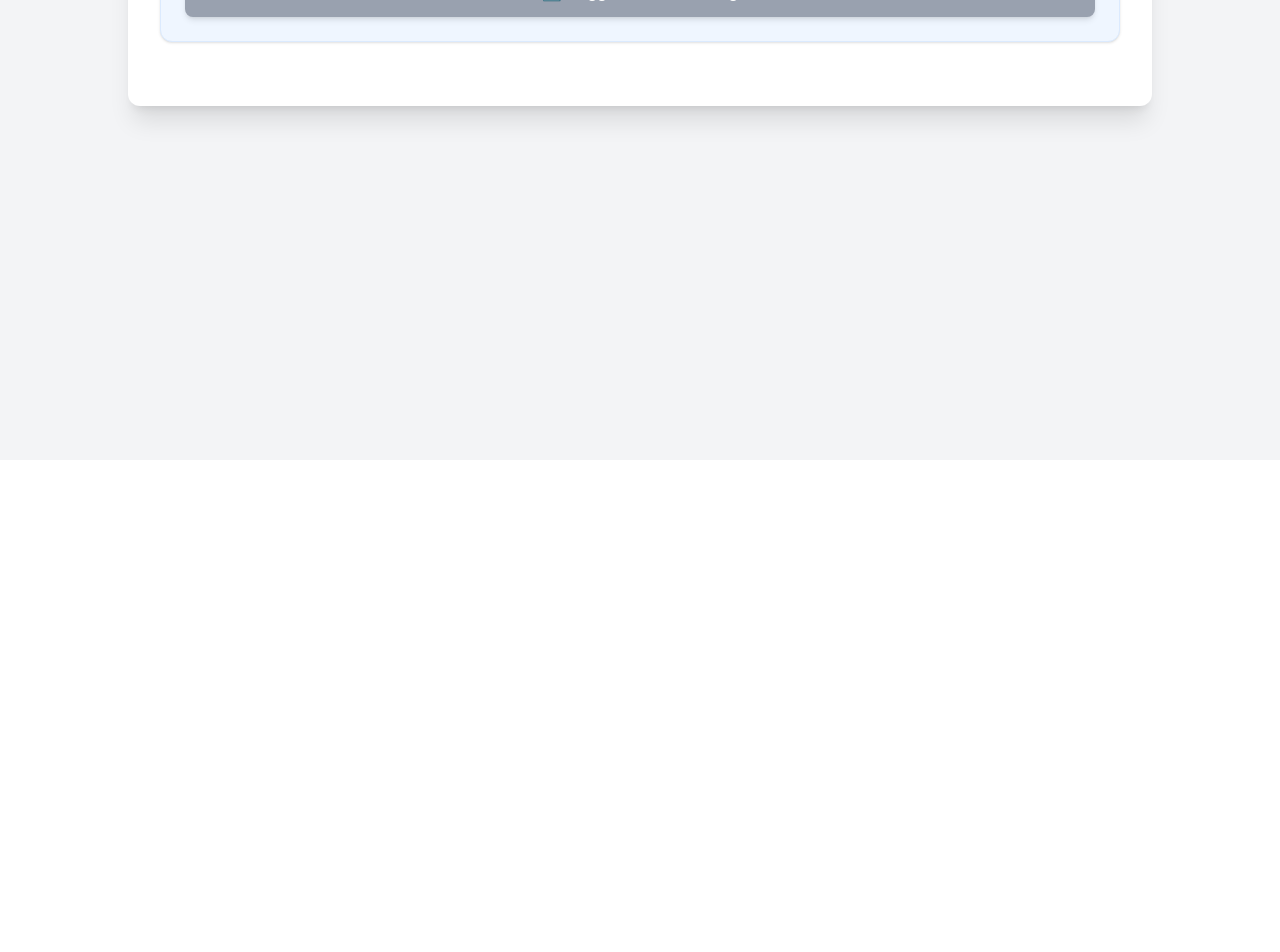
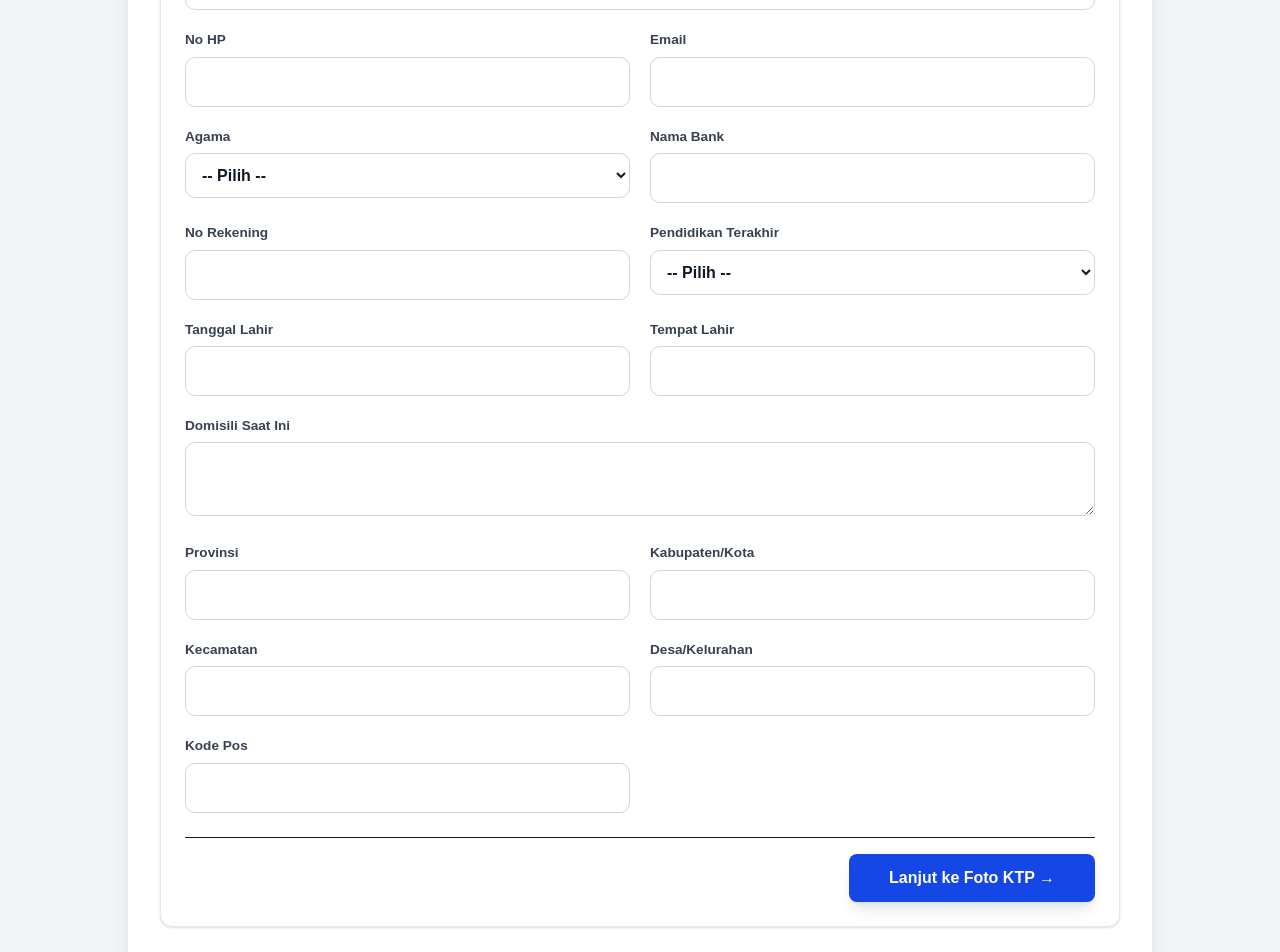
Before and after one commit to lauusz/hr-input-system, a Next.js app: page /input-data in a window 1280 px wide. Shown: the part 340-1292 px from the top of the page. Before the commit the page ends 800 px from the top, so only its background shows below. Built offline with nearby package versions, Linux system fonts and the light colour scheme.

Commit message:
feat: Implement a multi-step input data form that processes KTP and KK documents, uploads files to Google Cloud Storage, and submits data to Google Sheets.

```diff
--- a/src/app/api/submit-complete/route.ts
+++ b/src/app/api/submit-complete/route.ts
@@ -75,10 +75,11 @@ export async function POST(req: Request) {
 
     const ktp = allData?.ktp || {};
     const kk = allData?.kk || {};
+    const form = allData?.form || {};
 
     const nik = s(ktp?.nik);
     const noKK = s(kk?.noKK);
-    const pendidikanTerakhir = s(kk?.pendidikanTerakhir);
+    const pendidikanTerakhir = s(kk?.pendidikanTerakhir) || s(form?.pendidikanTerakhir);
 
     if (!nik || !noKK) {
       return NextResponse.json({ error: 'Data tidak valid (NIK / NoKK kosong)' }, { status: 400 });
@@ -104,24 +105,27 @@ export async function POST(req: Request) {
     const values = [
       [
         new Date().toLocaleString('id-ID'),
-
+        s(form?.namaLengkap),
+        s(form?.noHp),
+        s(form?.email),
+        s(form?.agama),
+        s(form?.namaBank),
+        s(form?.noRekening),
+        s(form?.pendidikanTerakhir),
+        s(form?.tanggalLahir),
+        s(form?.tempatLahir),
+        s(form?.domisili),
+        s(form?.provinsi),
+        s(form?.kabKota),
+        s(form?.kecamatan),
+        s(form?.desaKelurahan),
+        s(form?.kodePos),
         s(ktp?.nik),
         s(ktp?.nama),
-        s(ktp?.tempatLahir),
-        s(ktp?.tanggalLahir),
-        s(ktp?.jenisKelamin),
-        s(ktp?.alamat),
-        s(ktp?.rtRw),
-        s(ktp?.kelDesa),
-        s(ktp?.kecamatan),
-        s(ktp?.agama),
         s(ktp?.statusPerkawinan),
         s(ktp?.pekerjaan),
-        s(ktp?.kewarganegaraan),
-
         noKK,
-        pendidikanTerakhir,
-
+        s(form?.pendidikanTerakhir) || s(kk?.pendidikanTerakhir),
         linkKTP,
         linkKK,
       ],
@@ -131,7 +135,7 @@ export async function POST(req: Request) {
 
     await sheets.spreadsheets.values.append({
       spreadsheetId: process.env.GOOGLE_SHEET_ID,
-      range: 'Sheet1!A:R',
+      range: 'Sheet1!A128',
       valueInputOption: 'USER_ENTERED',
       requestBody: { values },
     });
--- a/src/app/input-data/page.tsx
+++ b/src/app/input-data/page.tsx
@@ -23,7 +23,25 @@ interface KTPData {
 
 interface KKHeader {
   noKK: string;
-  pendidikanTerakhir: string; // UPDATE: Tambah field interface
+  pendidikanTerakhir: string;
+}
+
+interface InitialFormData {
+  namaLengkap: string;
+  noHp: string;
+  email: string;
+  agama: string;
+  namaBank: string;
+  noRekening: string;
+  pendidikanTerakhir: string;
+  tanggalLahir: string;
+  tempatLahir: string;
+  domisili: string;
+  provinsi: string;
+  kabKota: string;
+  kecamatan: string;
+  desaKelurahan: string;
+  kodePos: string;
 }
 
 // --- HELPER ---
@@ -70,7 +88,25 @@ export default function InputDataPage() {
 
   const [kkHeader, setKkHeader] = useState<KKHeader>({
     noKK: '',
-    pendidikanTerakhir: '', // UPDATE: Inisialisasi state
+    pendidikanTerakhir: '',
+  });
+
+  const [initialForm, setInitialForm] = useState<InitialFormData>({
+    namaLengkap: '',
+    noHp: '',
+    email: '',
+    agama: '',
+    namaBank: '',
+    noRekening: '',
+    pendidikanTerakhir: '',
+    tanggalLahir: '',
+    tempatLahir: '',
+    domisili: '',
+    provinsi: '',
+    kabKota: '',
+    kecamatan: '',
+    desaKelurahan: '',
+    kodePos: '',
   });
 
   // --- HANDLERS KTP (IMAGE ONLY) ---
@@ -153,10 +189,32 @@ export default function InputDataPage() {
   };
 
   // --- FORM HANDLERS ---
+  const changeInitialForm = (e: any) => setInitialForm({ ...initialForm, [e.target.name]: e.target.value });
+  const changeInitialFormNumeric = (e: any) => {
+    const onlyNums = e.target.value.replace(/[^0-9]/g, '');
+    setInitialForm({ ...initialForm, [e.target.name]: onlyNums });
+  };
   const changeKTP = (e: any) => setKtpData({ ...ktpData, [e.target.name]: e.target.value });
   const changeKKHead = (e: any) => setKkHeader({ ...kkHeader, [e.target.name]: e.target.value });
 
-  const nextStep = () => {
+  const nextStepFormToKtp = () => {
+    // Basic validation for initial form
+    const requiredInitials: (keyof InitialFormData)[] = [
+      'namaLengkap', 'noHp', 'email', 'agama', 'namaBank', 'noRekening', 'pendidikanTerakhir',
+      'tanggalLahir', 'tempatLahir', 'domisili', 'provinsi',
+      'kabKota', 'kecamatan', 'desaKelurahan', 'kodePos'
+    ];
+    for (const key of requiredInitials) {
+      if (!isFilled(initialForm[key])) {
+        alert(`Field "${key}" di Form Awal wajib diisi.`);
+        return;
+      }
+    }
+    setStep(2);
+    window.scrollTo(0, 0);
+  };
+
+  const nextStepKtpToKk = () => {
     const requiredKtpFields: (keyof KTPData)[] = [
       'nik', 'nama', 'tempatLahir', 'tanggalLahir', 'jenisKelamin',
       'alamat', 'rtRw', 'kelDesa', 'kecamatan', 'agama',
@@ -168,10 +226,6 @@ export default function InputDataPage() {
         alert(`Field KTP "${key}" wajib diisi.`);
         return;
       }
-      if (!isFilled(ktpData.tanggalLahir)) {
-        alert('Tanggal Lahir wajib diisi.');
-        return;
-      }
     }
 
     if (!fileKTP) {
@@ -179,12 +233,12 @@ export default function InputDataPage() {
       return;
     }
 
-    setStep(2);
+    setStep(3);
     window.scrollTo(0, 0);
   };
 
-  const prevStep = () => {
-    setStep(1);
+  const prevStep = (toStep: number) => {
+    setStep(toStep);
     window.scrollTo(0, 0);
   };
 
@@ -214,8 +268,8 @@ export default function InputDataPage() {
     setIsSubmitting(true);
 
     const payload = {
+      form: initialForm,
       ktp: ktpData,
-      // UPDATE: Masukkan pendidikanTerakhir ke payload
       kk: {
         noKK: kkHeader.noKK,
         pendidikanTerakhir: kkHeader.pendidikanTerakhir
@@ -256,18 +310,113 @@ export default function InputDataPage() {
           <div className={`flex items-center justify-center w-8 h-8 md:w-10 md:h-10 rounded-full font-bold transition-all ${step === 1 ? 'bg-blue-600 text-white scale-110' : 'bg-green-500 text-white'}`}>
             1
           </div>
-          <div className={`w-16 md:w-24 h-1 transition-all ${step === 2 ? 'bg-green-500' : 'bg-gray-300'}`}></div>
-          <div className={`flex items-center justify-center w-8 h-8 md:w-10 md:h-10 rounded-full font-bold transition-all ${step === 2 ? 'bg-green-600 text-white scale-110' : 'bg-gray-300 text-gray-500'}`}>
+          <div className={`w-10 md:w-16 h-1 transition-all ${step >= 2 ? 'bg-green-500' : 'bg-gray-300'}`}></div>
+          <div className={`flex items-center justify-center w-8 h-8 md:w-10 md:h-10 rounded-full font-bold transition-all ${step === 2 ? 'bg-blue-600 text-white scale-110' : step === 3 ? 'bg-green-500 text-white' : 'bg-gray-300 text-gray-500'}`}>
             2
+          </div>
+          <div className={`w-10 md:w-16 h-1 transition-all ${step === 3 ? 'bg-green-500' : 'bg-gray-300'}`}></div>
+          <div className={`flex items-center justify-center w-8 h-8 md:w-10 md:h-10 rounded-full font-bold transition-all ${step === 3 ? 'bg-blue-600 text-white scale-110' : 'bg-gray-300 text-gray-500'}`}>
+            3
           </div>
         </div>
 
         <h1 className="text-2xl md:text-3xl font-bold mb-6 md:mb-8 text-center text-gray-800">
-          {step === 1 ? 'Langkah 1: Input Data KTP' : 'Langkah 2: Input Data KK'}
+          {step === 1 ? 'Langkah 1: Isi Form Awal' : step === 2 ? 'Langkah 2: Input Data KTP' : 'Langkah 3: Input Data KK'}
         </h1>
 
-        {/* --- STEP 1: KTP --- */}
+        {/* --- STEP 1: INITIAL FORM --- */}
         {step === 1 && (
+          <section className="animate-fade-in animate-slide-up bg-white border border-gray-200 rounded-xl p-4 md:p-6 shadow-sm mb-8">
+            <h3 className="text-lg font-bold text-gray-700 mb-4 border-b pb-2 flex items-center">📝 Form Data Diri</h3>
+            <div className="grid grid-cols-1 md:grid-cols-2 gap-4 md:gap-5 mb-6">
+              <div className="col-span-1 md:col-span-2">
+                <label className="lbl">Nama Lengkap</label>
+                <input name="namaLengkap" value={initialForm.namaLengkap} onChange={changeInitialForm} className="inp" required />
+              </div>
+              <div>
+                <label className="lbl">No HP</label>
+                <input name="noHp" value={initialForm.noHp} onChange={changeInitialFormNumeric} className="inp" required inputMode="numeric" />
+              </div>
+              <div>
+                <label className="lbl">Email</label>
+                <input name="email" value={initialForm.email} onChange={changeInitialForm} className="inp" required type="email" />
+              </div>
+              <div>
+                <label className="lbl">Agama</label>
+                <select name="agama" value={initialForm.agama} onChange={changeInitialForm} className="inp cursor-pointer" required>
+                  <option value="">-- Pilih --</option>
+                  {['ISLAM', 'KRISTEN', 'KATOLIK', 'HINDU', 'BUDDHA', 'KONGHUCU', 'KEPERCAYAAN TERHADAP TUHAN YME'].map(a => (
+                    <option key={a} value={a}>{a}</option>
+                  ))}
+                </select>
+              </div>
+              <div>
+                <label className="lbl">Nama Bank</label>
+                <input name="namaBank" value={initialForm.namaBank} onChange={changeInitialForm} className="inp" required />
+              </div>
+              <div>
+                <label className="lbl">No Rekening</label>
+                <input name="noRekening" value={initialForm.noRekening} onChange={changeInitialFormNumeric} className="inp" required inputMode="numeric" />
+              </div>
+              <div>
+                <label className="lbl">Pendidikan Terakhir</label>
+                <select name="pendidikanTerakhir" value={initialForm.pendidikanTerakhir} onChange={changeInitialForm} className="inp cursor-pointer" required>
+                  <option value="">-- Pilih --</option>
+                  <option value="TIDAK / BELUM SEKOLAH">TIDAK / BELUM SEKOLAH</option>
+                  <option value="BELUM TAMAT SD/SEDERAJAT">BELUM TAMAT SD/SEDERAJAT</option>
+                  <option value="SD">TAMAT SD / SEDERAJAT</option>
+                  <option value="SLTP/SEDERAJAT">SLTP/SEDERAJAT</option>
+                  <option value="SLTA / SEDERAJAT">SLTA / SEDERAJAT</option>
+                  <option value="DIPLOMA I / II">DIPLOMA I / II</option>
+                  <option value="AKADEMI / DIPLOMA III / SARJANA MUDA">AKADEMI / DIPLOMA III / SARJANA MUDA</option>
+                  <option value="DIPLOMA IV / STRATA I">DIPLOMA IV / STRATA I</option>
+                  <option value="STRATA II">STRATA II</option>
+                  <option value="STRATA III">STRATA III</option>
+                </select>
+              </div>
+              <div>
+                <label className="lbl">Tanggal Lahir</label>
+                <input name="tanggalLahir" value={initialForm.tanggalLahir} onChange={changeInitialForm} className="inp" required />
+              </div>
+              <div>
+                <label className="lbl">Tempat Lahir</label>
+                <input name="tempatLahir" value={initialForm.tempatLahir} onChange={changeInitialForm} className="inp" required />
+              </div>
+              <div className="col-span-1 md:col-span-2">
+                <label className="lbl">Domisili Saat Ini</label>
+                <textarea name="domisili" value={initialForm.domisili} onChange={changeInitialForm} className="inp" rows={2} required />
+              </div>
+              <div>
+                <label className="lbl">Provinsi</label>
+                <input name="provinsi" value={initialForm.provinsi} onChange={changeInitialForm} className="inp" required />
+              </div>
+              <div>
+                <label className="lbl">Kabupaten/Kota</label>
+                <input name="kabKota" value={initialForm.kabKota} onChange={changeInitialForm} className="inp" required />
+              </div>
+              <div>
+                <label className="lbl">Kecamatan</label>
+                <input name="kecamatan" value={initialForm.kecamatan} onChange={changeInitialForm} className="inp" required />
+              </div>
+              <div>
+                <label className="lbl">Desa/Kelurahan</label>
+                <input name="desaKelurahan" value={initialForm.desaKelurahan} onChange={changeInitialForm} className="inp" required />
+              </div>
+              <div>
+                <label className="lbl">Kode Pos</label>
+                <input name="kodePos" value={initialForm.kodePos} onChange={changeInitialFormNumeric} className="inp" required inputMode="numeric" />
+              </div>
+            </div>
+            <div className="flex justify-end pt-4 border-t">
+              <button onClick={nextStepFormToKtp} className="w-full md:w-auto bg-blue-700 text-white px-10 py-3 rounded-lg font-bold hover:bg-blue-800 transition shadow-lg transform active:scale-95">
+                Lanjut ke Foto KTP →
+              </button>
+            </div>
+          </section>
+        )}
+
+        {/* --- STEP 2: KTP --- */}
+        {step === 2 && (
           <section className="animate-fade-in">
             <div className="flex flex-col md:flex-row gap-6 mb-8 items-start">
               <div className="flex-1 w-full bg-blue-50 p-4 md:p-6 rounded-xl border border-blue-100 shadow-sm">
@@ -372,12 +521,12 @@ export default function InputDataPage() {
                   </div>
                 </div>
 
-                <div className="flex justify-end pt-4 border-t">
-                  <button
-                    onClick={nextStep}
-                    className="w-full md:w-auto bg-blue-700 text-white px-10 py-3 rounded-lg font-bold hover:bg-blue-800 transition shadow-lg transform active:scale-95"
-                  >
-                    Lanjut ke Upload KK →
+                <div className="flex justify-between md:justify-end gap-3 md:gap-4 pt-4 border-t">
+                  <button onClick={() => prevStep(1)} className="w-full md:w-auto bg-gray-500 text-white px-6 py-3 rounded-lg font-bold hover:bg-gray-600 transition shadow active:scale-95">
+                    ← Kembali
+                  </button>
+                  <button onClick={nextStepKtpToKk} className="w-full md:w-auto bg-blue-700 text-white px-10 py-3 rounded-lg font-bold hover:bg-blue-800 transition shadow-lg transform active:scale-95">
+                    Lanjut ke KK →
                   </button>
                 </div>
               </div>
@@ -385,8 +534,8 @@ export default function InputDataPage() {
           </section>
         )}
 
-        {/* --- STEP 2: KK (IMAGE & PDF SUPPORT) --- */}
-        {step === 2 && (
+        {/* --- STEP 3: KK (IMAGE & PDF SUPPORT) --- */}
+        {step === 3 && (
           <section className="animate-fade-in">
             <div className="flex flex-col md:flex-row gap-6 mb-8 items-start">
               <div className="flex-1 w-full bg-green-50 p-4 md:p-6 rounded-xl border border-green-100 shadow-sm">
@@ -464,11 +613,11 @@ export default function InputDataPage() {
                 {/* TOMBOL MENUMPUK DI MOBILE (flex-col-reverse agar tombol simpan tetap di bawah atau order diatur) */}
                 <div className="flex flex-col md:flex-row gap-3 md:gap-4 pt-4 border-t">
                   <button
-                    onClick={prevStep}
+                    onClick={() => prevStep(2)}
                     className="order-2 md:order-1 flex-1 bg-gray-500 text-white py-3 md:py-4 rounded-lg font-bold hover:bg-gray-600 transition shadow active:scale-95"
                     type="button"
                   >
-                    ← Kembali (Edit KTP)
+                    ← Kembali (KTP)
                   </button>
                   <button
                     onClick={handleSubmitAll}
--- a/src/app/layout.tsx
+++ b/src/app/layout.tsx
@@ -13,8 +13,8 @@ const geistMono = Geist_Mono({
 });
 
 export const metadata: Metadata = {
-  title: "Sistem Onboarding OCR",
-  description: "Aplikasi scan KTP dan KK otomatis",
+  title: "Input Data Karyawan",
+  description: "Aplikasi Input Data Karyawan",
 };
 
 export default function RootLayout({
```
